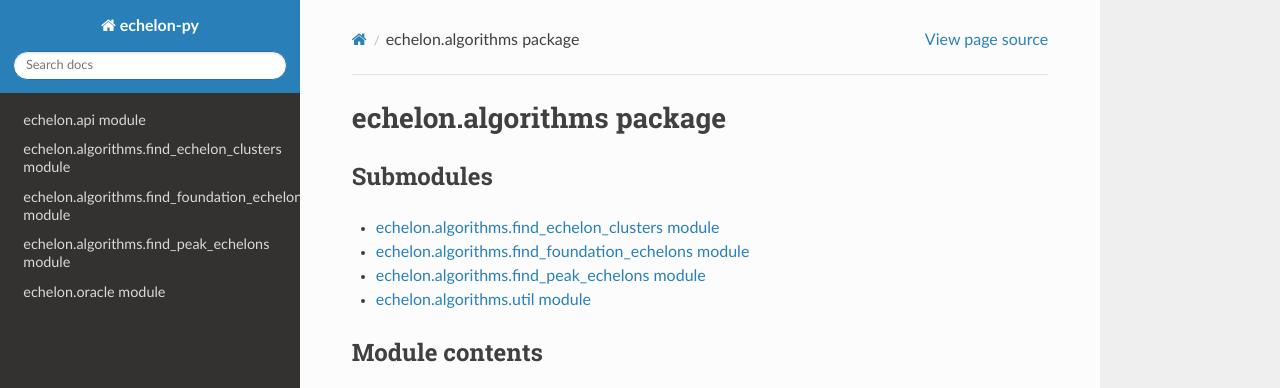
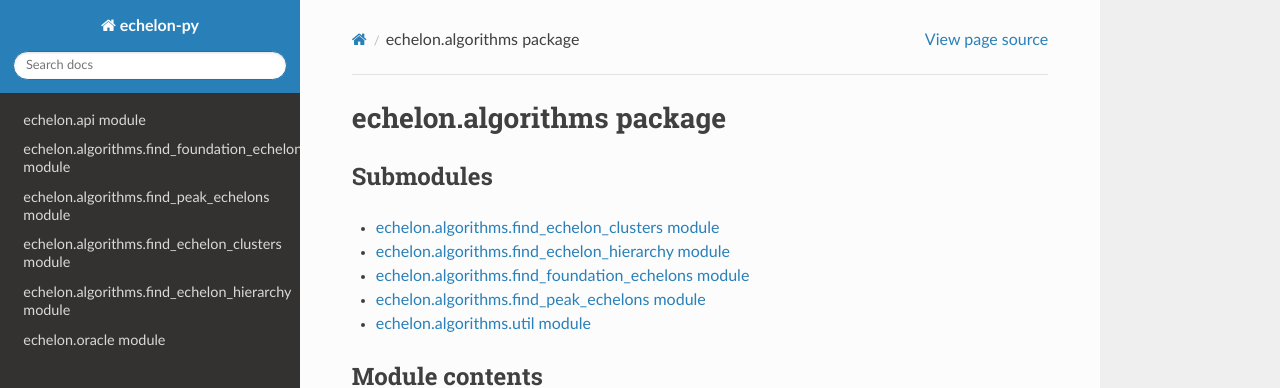
Before and after one commit to takeshi-teshima/echelon-py, a Sphinx documentation site: the page built from docs/src/echelon.algorithms.rst, in a window 1280 px wide, cut to the strip 0-388 px from the top of the page. Built offline with Sphinx 7.4.7 and the Read the Docs theme 2.0.0, drawn with Linux system fonts in a browser that asks for light colours.

Commit message:
Enhance documentation

```diff
--- /dev/null
+++ b/docs/src/echelon.algorithms.find_echelon_hierarchy.rst
@@ -0,0 +1,7 @@
+echelon.algorithms.find\_echelon\_hierarchy module
+==================================================
+
+.. automodule:: echelon.algorithms.find_echelon_hierarchy
+   :members:
+   :undoc-members:
+   :show-inheritance:
--- a/docs/src/echelon.algorithms.rst
+++ b/docs/src/echelon.algorithms.rst
@@ -8,6 +8,7 @@
    :maxdepth: 4
 
    echelon.algorithms.find_echelon_clusters
+   echelon.algorithms.find_echelon_hierarchy
    echelon.algorithms.find_foundation_echelons
    echelon.algorithms.find_peak_echelons
    echelon.algorithms.util
```
Also changed, not shown: docs/index.rst (+7 -3 lines).
